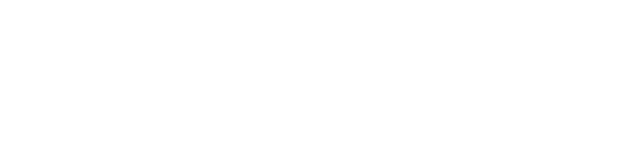
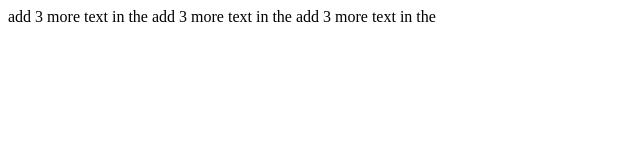
Before and after one commit to MichaelAWong/Exercise3, a plain HTML site: page image.html in a window 1280 px wide. Shown: the whole page, without its empty margins (0-640 px from the left). Drawn offline with Linux system fonts and the light colour scheme.

Commit message:
part b add 3 lines

```diff
--- a/image.html
+++ b/image.html
@@ -6,5 +6,8 @@
 </head>
 
 <body>
+add 3 more text in the
+add 3 more text in the
+add 3 more text in the
 </body>
 </html>
```
